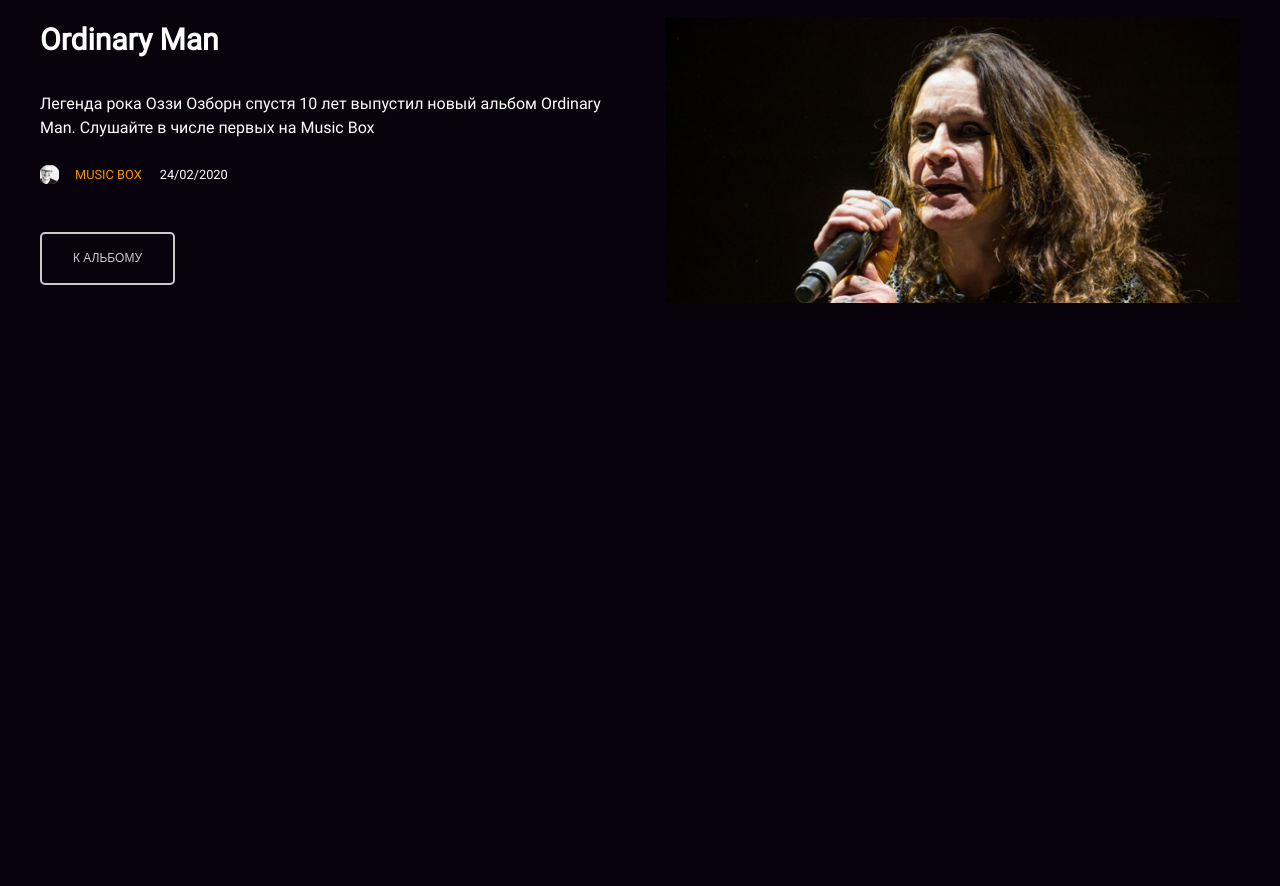
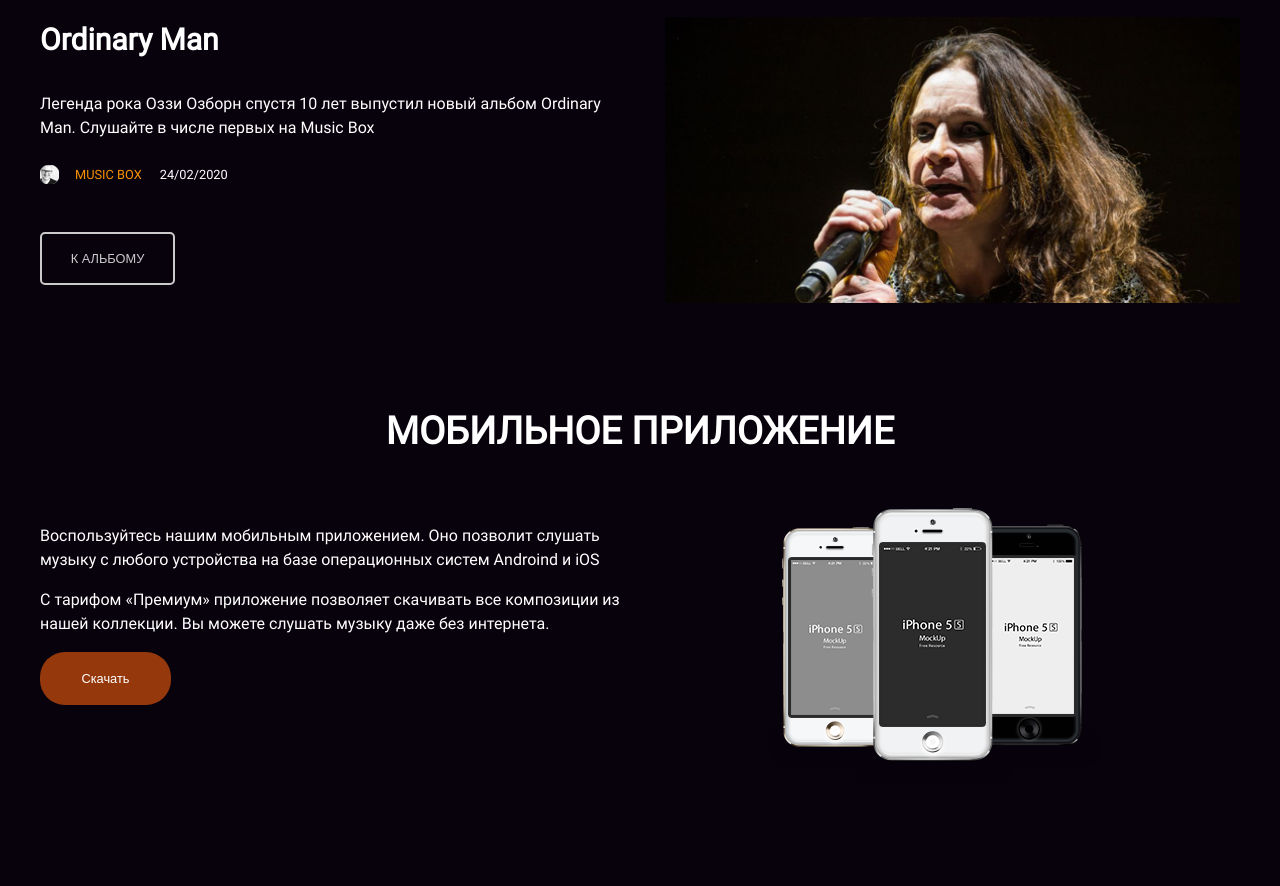
Before and after one commit to Smolib/layout-designer-project-lvl2, a plain HTML site: page src/index.html in a window 1280 px wide. Shown: the part 2116-3002 px from the top of the page. Before the commit the page ends 2419 px from the top, so only its background shows below. Drawn offline with Linux system fonts and the light colour scheme.

Commit message:
add page-app

```diff
--- a/src/index.html
+++ b/src/index.html
@@ -126,7 +126,7 @@
             <div class="news__author-block">
               <img src="images/avatar.png" alt="Аватар пользователя Music box">
               <a class="news__author" href="#">Music box</a>
-              <span class="news__date">24/02/2020</span>
+              <span>24/02/2020</span>
             </div>
             <form>
               <button class="news__button">К альбому</button>
@@ -134,6 +134,25 @@
           </div>
         </div>
       </section>
+      <section class="app" id="page-app">
+        <h2>Мобильное приложение</h2>
+        <div class="app__block">
+          <img src="images/iphone.png" alt="Телефоны">
+          <div class="app__text-block">
+            <p class="app__text">
+              Воспользуйтесь нашим мобильным приложением.
+              Оно позволит слушать музыку с любого устройства на базе операционных систем Androind и iOS
+            </p>
+            <p class="app__text">
+              С тарифом «Премиум» приложение позволяет скачивать все композиции из нашей коллекции.
+              Вы можете слушать музыку даже без интернета.
+            </p>
+            <form>
+              <button class="app__button">Скачать</button>
+            </form>
+          </div>
+        </div>
+      </section>
     </main>
   </body>
 </html>
--- /dev/null
+++ b/src/scss/__app.scss
@@ -0,0 +1,44 @@
+.app {
+  padding: 100px 20px;
+  max-width: 1240px;
+  box-sizing: border-box;
+  margin: 0 auto;
+  &__block {
+    display: flex;
+    flex-direction: row-reverse;
+    justify-content: flex-end;
+    align-items: flex-start;
+    margin: 48px auto 0;
+    @media screen and (max-width: $mobile-width) {
+      flex-direction: column;
+      align-items: center;
+      margin: 48px 0 0;
+    }
+  }
+  &__text-block {
+    max-width: 600px;
+    margin-right: min(144px, 10vw);
+    margin-top: 16px;
+    @media screen and (max-width: $mobile-width) {
+      margin-right: 0;
+    }
+  }
+  &__text {
+    @extend %text-size-1;
+    @extend %indent-none;
+    margin-bottom: 16px;
+  }
+  &__button {
+    width: 131px;
+    height: 53px;
+    background-color: var(--red);
+    font-size: 12.8px;
+    line-height: 19.2px;
+    cursor: pointer;
+    color: var(--white);
+    border-radius: 25px;
+    border: 0;
+    text-align: center;
+    vertical-align: middle;
+  }
+}
--- a/src/scss/_news.scss
+++ b/src/scss/_news.scss
@@ -68,8 +68,6 @@
     margin: 0 18px 0 16px;
     @extend %text-uppercase;
   }
-  &__date {
-  }
   &__button {
     margin-top: 48px;
     width: 135px;
@@ -81,8 +79,8 @@
     background-color: transparent;
     border-radius: 5px;
     border: 2px solid var(--dark-gray);
-    font-size: 12px;
-    line-height: 19px;
+    font-size: 12.8px;
+    line-height: 19.2px;
     cursor: pointer;
   }
 }
--- a/src/scss/app.scss
+++ b/src/scss/app.scss
@@ -5,3 +5,4 @@
 @import "_artist";
 @import "_pricing-forms";
 @import "_news";
+@import "_app";
```
Also changed, not shown: src/css/style.css, 1 other file.
